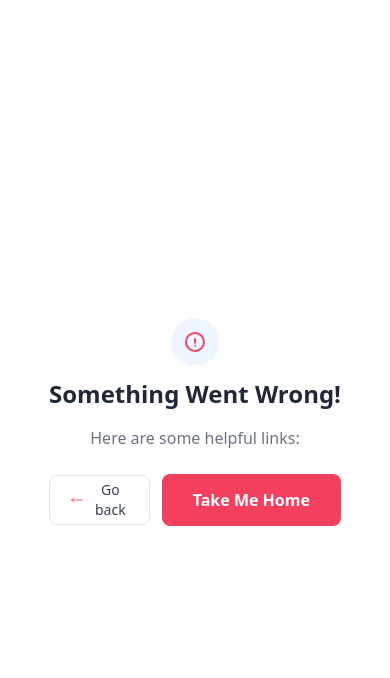
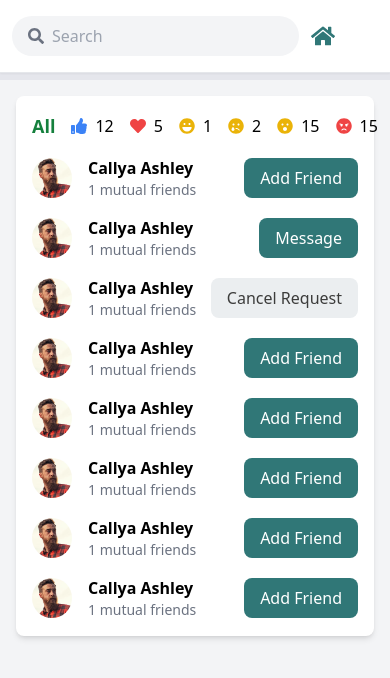
Before and after one commit to riaz9191/Quantum-Possibilities-Social-Media, a React (Vite) app in the folder frontend/: page /view-all-reaction in a window 390 px wide. Shown: the top 678 px of the page. Built offline with nearby package versions, Linux system fonts and the light colour scheme.

Commit message:
login page responsive

```diff
--- a/frontend/src/components/Shared/Newsfeed/Post.jsx
+++ b/frontend/src/components/Shared/Newsfeed/Post.jsx
@@ -1,7 +1,18 @@
-import React, { useState } from 'react';
-import { FaThumbsUp, FaComment, FaShare, FaEllipsisH, FaLaugh, FaHeart, FaThumbsUp as FaThumbsUpFilled, FaClosedCaptioning, FaCrosshairs } from 'react-icons/fa';
-import profileImg from '../../../assets/images/posts/post1.png';
-import postImg from '../../../assets/images/user/profile.jpg';
+import React, { useState } from "react";
+import {
+  FaThumbsUp,
+  FaComment,
+  FaShare,
+  FaEllipsisH,
+  FaLaugh,
+  FaHeart,
+  FaThumbsUp as FaThumbsUpFilled,
+  FaClosedCaptioning,
+  FaCrosshairs,
+} from "react-icons/fa";
+import profileImg from "../../../assets/images/posts/post1.png";
+import postImg from "../../../assets/images/user/profile.jpg";
+import { Link } from "react-router-dom";
 
 const Post = () => {
   const [showReactions, setShowReactions] = useState(false);
@@ -10,22 +21,22 @@ const Post = () => {
   const [comments, setComments] = useState([
     {
       id: 1,
-      name: 'Nafijul Islam',
-      text: 'Lorem ipsum dolor sit amet, consectetur adipiscing elit.',
+      name: "Nafijul Islam",
+      text: "Lorem ipsum dolor sit amet, consectetur adipiscing elit.",
       replies: [
         {
           id: 1,
-          name: 'Brooklyn Simmons',
-          text: 'Lorem ipsum dolor sit amet, consectetur adipiscing elit.'
-        }
-      ]
+          name: "Brooklyn Simmons",
+          text: "Lorem ipsum dolor sit amet, consectetur adipiscing elit.",
+        },
+      ],
     },
     {
       id: 2,
-      name: 'Leslie Alexander',
-      text: 'Lorem ipsum dolor sit amet, consectetur adipiscing elit.',
-      replies: []
-    }
+      name: "Leslie Alexander",
+      text: "Lorem ipsum dolor sit amet, consectetur adipiscing elit.",
+      replies: [],
+    },
   ]);
 
   const handleShowMoreComments = () => {
@@ -45,32 +56,45 @@ const Post = () => {
     <div className="bg-white p-4 shadow-md rounded-lg mb-4 mt-4">
       <div className="flex items-center justify-between mb-4">
         <div className="flex items-center">
-          <img src={profileImg} alt="Profile" className="w-10 h-10 rounded-full mr-2" />
+          <img
+            src={profileImg}
+            alt="Profile"
+            className="w-10 h-10 rounded-full mr-2"
+          />
           <div>
             <p className="font-semibold">Memes Group</p>
             <p className="text-gray-500 text-sm">1h</p>
           </div>
         </div>
-        <div className='flex gap-4'>
+        <div className="flex gap-4">
           <FaEllipsisH />
           <FaCrosshairs />
         </div>
       </div>
       <img src={postImg} alt="Post" className="w-full rounded-lg mb-4" />
       <div className="flex items-center justify-between mb-2">
+        <Link to='/view-all-reaction'>
           <div className="flex items-center space-x-2">
             <span>{reactions.length}</span>
-          {reactions.includes('like') && <FaThumbsUpFilled className="text-blue-500" />}
-          {reactions.includes('love') && <FaHeart className="text-red-500" />}
-          {reactions.includes('laugh') && <FaLaugh className="text-yellow-500" />}
+            {reactions.includes("like") && (
+              <FaThumbsUpFilled className="text-blue-500" />
+            )}
+            {reactions.includes("love") && <FaHeart className="text-red-500" />}
+            {reactions.includes("laugh") && (
+              <FaLaugh className="text-yellow-500" />
+            )}
           </div>
+        </Link>
         <div className="flex items-center space-x-4">
           <span>39 Comments</span>
           <span>30 Shares</span>
         </div>
       </div>
       <div className="flex justify-around border-t border-b py-2 relative">
-        <button className="flex items-center space-x-1" onClick={handleShowReactions}>
+        <button
+          className="flex items-center space-x-1"
+          onClick={handleShowReactions}
+        >
           <FaThumbsUp />
           <span>Like</span>
         </button>
@@ -84,17 +108,28 @@ const Post = () => {
         </button>
         {showReactions && (
           <div className="absolute bottom-12 left-0 flex space-x-2 bg-white p-2 shadow-lg rounded-lg">
-            <button onClick={() => handleReaction('like')}><FaThumbsUp className="text-blue-500" /></button>
-            <button onClick={() => handleReaction('love')}><FaHeart className="text-red-500" /></button>
-            <button onClick={() => handleReaction('laugh')}><FaLaugh className="text-yellow-500" /></button>
+            <button onClick={() => handleReaction("like")}>
+              <FaThumbsUp className="text-blue-500" />
+            </button>
+            <button onClick={() => handleReaction("love")}>
+              <FaHeart className="text-red-500" />
+            </button>
+            <button onClick={() => handleReaction("laugh")}>
+              <FaLaugh className="text-yellow-500" />
+            </button>
           </div>
         )}
       </div>
       <div className="mt-2">
-        {showMoreComments ? comments.map(comment => (
+        {showMoreComments ? (
+          comments.map((comment) => (
             <div key={comment.id} className="mb-2">
               <div className="flex items-center space-x-2">
-              <img src={profileImg} alt="User" className="w-8 h-8 rounded-full" />
+                <img
+                  src={profileImg}
+                  alt="User"
+                  className="w-8 h-8 rounded-full"
+                />
                 <div>
                   <p className="font-semibold">{comment.name}</p>
                   <p className="text-sm">{comment.text}</p>
@@ -107,10 +142,23 @@ const Post = () => {
               </div>
               {comment.replies.length > 0 && (
                 <div className="ml-10 mt-2">
-                <button className="text-sm text-gray-500" onClick={() => setShowMoreComments(!showMoreComments)}>View 1 Reply</button>
-                {showMoreComments && comment.replies.map(reply => (
-                  <div key={reply.id} className="flex items-center space-x-2 mt-2">
-                    <img src={profileImg} alt="User" className="w-8 h-8 rounded-full" />
+                  <button
+                    className="text-sm text-gray-500"
+                    onClick={() => setShowMoreComments(!showMoreComments)}
+                  >
+                    View 1 Reply
+                  </button>
+                  {showMoreComments &&
+                    comment.replies.map((reply) => (
+                      <div
+                        key={reply.id}
+                        className="flex items-center space-x-2 mt-2"
+                      >
+                        <img
+                          src={profileImg}
+                          alt="User"
+                          className="w-8 h-8 rounded-full"
+                        />
                         <div>
                           <p className="font-semibold">{reply.name}</p>
                           <p className="text-sm">{reply.text}</p>
@@ -120,8 +168,14 @@ const Post = () => {
                 </div>
               )}
             </div>
-        )) : (
-          <button className="text-sm text-gray-500" onClick={handleShowMoreComments}>View more comments</button>
+          ))
+        ) : (
+          <button
+            className="text-sm text-gray-500"
+            onClick={handleShowMoreComments}
+          >
+            View more comments
+          </button>
         )}
       </div>
       <div className="flex items-center mt-4">
--- /dev/null
+++ b/frontend/src/components/Shared/Newsfeed/ViewReaction.jsx
@@ -0,0 +1,81 @@
+import React from 'react';
+import { FaThumbsUp, FaHeart, FaLaugh, FaSadTear, FaSurprise, FaAngry } from 'react-icons/fa';
+import userImg1 from '../../../assets/images/user/user1.png'; // Replace with your user image path
+import userImg2 from '../../../assets/images/user/user1.png'; // Replace with your user image path
+import userImg3 from '../../../assets/images/user/user1.png'; // Replace with your user image path
+
+const reactions = [
+  { id: 1, name: 'Callya Ashley', mutualFriends: 1, action: 'Add Friend', image: userImg1 },
+  { id: 2, name: 'Callya Ashley', mutualFriends: 1, action: 'Message', image: userImg2 },
+  { id: 3, name: 'Callya Ashley', mutualFriends: 1, action: 'Cancel Request', image: userImg3 },
+  { id: 4, name: 'Callya Ashley', mutualFriends: 1, action: 'Add Friend', image: userImg1 },
+  { id: 5, name: 'Callya Ashley', mutualFriends: 1, action: 'Add Friend', image: userImg2 },
+  { id: 6, name: 'Callya Ashley', mutualFriends: 1, action: 'Add Friend', image: userImg3 },
+  { id: 7, name: 'Callya Ashley', mutualFriends: 1, action: 'Add Friend', image: userImg1 },
+  { id: 8, name: 'Callya Ashley', mutualFriends: 1, action: 'Add Friend', image: userImg2 },
+];
+
+const ViewAllReactions = () => {
+  return (
+    <div className="min-h-screen p-4 bg-gray-100">
+      <div className="bg-white p-4 rounded-lg shadow-md">
+        {/* Reaction Header */}
+        <div className="flex items-center justify-between mb-4">
+          <div className="flex items-center space-x-4">
+            <h2 className="text-lg font-bold text-green-700">All</h2>
+            <div className="flex items-center space-x-2">
+              <FaThumbsUp className="text-blue-500" />
+              <span>12</span>
+            </div>
+            <div className="flex items-center space-x-2">
+              <FaHeart className="text-red-500" />
+              <span>5</span>
+            </div>
+            <div className="flex items-center space-x-2">
+              <FaLaugh className="text-yellow-500" />
+              <span>1</span>
+            </div>
+            <div className="flex items-center space-x-2">
+              <FaSadTear className="text-yellow-500" />
+              <span>2</span>
+            </div>
+            <div className="flex items-center space-x-2">
+              <FaSurprise className="text-yellow-500" />
+              <span>15</span>
+            </div>
+            <div className="flex items-center space-x-2">
+              <FaAngry className="text-red-500" />
+              <span>15</span>
+            </div>
+          </div>
+        </div>
+        <ul className="space-y-4">
+          {reactions.map((reaction) => (
+            <li key={reaction.id} className="flex items-center justify-between">
+              <div className="flex items-center">
+                <img src={reaction.image} alt={reaction.name} className="w-10 h-10 rounded-full mr-4" />
+                <div>
+                  <p className="font-semibold">{reaction.name}</p>
+                  <p className="text-gray-500 text-sm">{reaction.mutualFriends} mutual friends</p>
+                </div>
+              </div>
+              <div>
+                {reaction.action === 'Add Friend' && (
+                  <button className="bg-[#307777] text-white px-4 py-2 rounded-lg">Add Friend</button>
+                )}
+                {reaction.action === 'Message' && (
+                  <button className="bg-[#307777] text-white px-4 py-2 rounded-lg">Message</button>
+                )}
+                {reaction.action === 'Cancel Request' && (
+                  <button className="bg-[#EBEEF0] text-[#3C3C3B] px-4 py-2 rounded-lg">Cancel Request</button>
+                )}
+              </div>
+            </li>
+          ))}
+        </ul>
+      </div>
+    </div>
+  );
+};
+
+export default ViewAllReactions;
--- a/frontend/src/components/Shared/Story/PhotoStory.jsx
+++ b/frontend/src/components/Shared/Story/PhotoStory.jsx
@@ -29,9 +29,9 @@ const PhotoStory = () => {
   };
 
   return (
-    <div className="flex h-screen bg-gray-200">
+    <div className="md:flex h-screen bg-gray-200 ">
       {/* Left Side */}
-      <div className="w-1/4 bg-white p-6 border-r border-gray-200 flex flex-col justify-between">
+      <div className="w-1/4 bg-white p-6 border-r border-gray-200 md:flex flex-col justify-between hidden ">
         <div>
           <h1 className="text-2xl font-bold mb-4">Create Your Story</h1>
           <div className="mb-6">
@@ -83,8 +83,8 @@ const PhotoStory = () => {
       </div>
 
       {/* Right Side */}
-      <div className="w-3/4 flex justify-center items-center bg-gray-100 p-10">
-        <div className="bg-white rounded-lg shadow-lg p-10 w-10/12 max-w-8xl">
+      <div className="md:w-3/4 flex justify-center items-center bg-gray-100 p-10">
+        <div className="bg-white rounded-lg shadow-lg p-10 md:w-10/12 max-w-8xl">
           <h2 className="text-xl font-bold mb-6 text-center">Preview</h2>
           <div className="relative flex justify-center items-center h-[500px] bg-gray-50 rounded-lg border border-gray-300 py-10 my-10">
             {!selectedImage ? (
--- a/frontend/src/components/Shared/Story/Story.jsx
+++ b/frontend/src/components/Shared/Story/Story.jsx
@@ -9,7 +9,7 @@ const Story = () => {
   return (
     <div className="flex h-[91vh]">
       {/* Left Side */}
-      <div className="w-3/12 bg-white p-6 border-r border-gray-200 flex flex-col justify-between">
+      <div className="w-3/12 bg-white p-6 border-r border-gray-200 md:flex flex-col justify-between hidden ">
         <div>
           <h1 className="text-2xl font-bold mb-4">Create Your Story</h1>
           <div className="mb-6">
@@ -49,13 +49,13 @@ const Story = () => {
       </div>
 
       {/* Right Side */}
-      <div className="w-3/4 flex justify-center items-center bg-gray-100">
-        <div className="bg-white rounded-lg shadow-lg p-10 w-9/12 max-w-7xl">
+      <div className="md:w-3/4 flex justify-center items-center bg-gray-100">
+        <div className="bg-white rounded-lg shadow-lg p-10 md:w-9/12 max-w-7xl">
           <h2 className="text-xl font-bold mb-6 text-center">Select Story Type</h2>
           <div className="flex space-x-6 justify-center">
           <Link to='/create-photo-story'>
             <div className="flex-1 flex flex-col items-center justify-center bg-gradient-to-r from-pink-500 to-red-500 rounded-lg p-6 text-white cursor-pointer h-[440px]">
-              <div className="bg-white text-[#307777] p-4 rounded-full mb-4">
+              <div className="bg-white text-[#307777] p-4 rounded-full mb-4 ">
                 <GrGallery className="text-4xl" />
               </div>
               <span className="text-lg">Create Your Photo Story</span>
--- a/frontend/src/pages/Login/Login.jsx
+++ b/frontend/src/pages/Login/Login.jsx
@@ -2,23 +2,23 @@ import React from 'react';
 
 const LoginPage = () => {
   return (
-    <div className="min-h-screen flex bg-[#0B3243] p-10">
+    <div className="min-h-screen md:flex bg-[#0B3243] md:p-10">
       {/* Left section */}
-      <div className="w-1/2  text-white p-16 flex flex-col justify-center">
+      <div className="md:w-1/2  text-white p-6 md:p-16 md:flex md:flex-col justify-center">
         <h1 className="text-5xl font-bold mb-6">Welcome to the first decentralised Social Network in the world</h1>
         <p className="text-lg mb-6">
           We are the only decentralised social network that gives opportunity to monetise your time
           even if you are a normal user who doesn’t create any content and use the earning to buy
           any service or goods from the native marketplace.
         </p>
-        <button className="bg-[#307777] w-1/4 text-white py-2 px-4 rounded-lg text-lg hover:bg-green-700 transition duration-200">
+        <button className="bg-[#307777] md:w-1/4 text-white py-2 px-4 rounded-lg text-lg hover:bg-green-700 transition duration-200">
           Register Now!
         </button>
       </div>
 
       {/* Right section */}
-      <div className="w-1/2  flex items-center justify-center">
-        <div className="bg-white p-8 rounded-lg shadow-lg w-full max-w-md">
+      <div className="md:w-1/2 p-4 flex items-center justify-center">
+        <div className="bg-white p-8 rounded-lg shadow-lg w-full md:max-w-md">
           <h2 className="text-2xl font-bold mb-6 text-center">Login to your Account</h2>
           <form>
             <div className="mb-4">
--- a/frontend/src/pages/SignUp/SignUp.jsx
+++ b/frontend/src/pages/SignUp/SignUp.jsx
@@ -2,9 +2,9 @@ import React from 'react';
 
 const SignupPage = () => {
   return (
-    <div className="min-h-screen flex bg-[#0B3243] p-10">
+    <div className="min-h-screen md:flex bg-[#0B3243] md:p-10">
       {/* Left section */}
-      <div className="w-1/2 text-white p-16 flex flex-col justify-center">
+      <div className="md:w-1/2 text-white p-6 md:p-16 flex flex-col justify-center">
         <h1 className="text-5xl font-bold mb-6">Welcome to the first decentralised Social Network in the world</h1>
         <p className="text-lg mb-6">
           We are the only decentralised social network that gives opportunity to monetise your time
@@ -17,8 +17,8 @@ const SignupPage = () => {
       </div>
 
       {/* Right section */}
-      <div className="w-1/2 flex items-center justify-center">
-        <div className="bg-white p-8 rounded-lg shadow-lg w-full max-w-md">
+      <div className="md:w-1/2 p-6 flex items-center justify-center">
+        <div className="bg-white p-8 rounded-lg shadow-lg w-full md:max-w-md">
           <h2 className="text-2xl font-bold mb-6 text-center">Register your Account</h2>
           <form>
             <div className="mb-4">
--- a/frontend/src/routes/Routes.jsx
+++ b/frontend/src/routes/Routes.jsx
@@ -7,6 +7,7 @@ import SignUp from '../pages/SignUp/SignUp'
 import Story from '../components/Shared/Story/Story'
 import PhotoStory from '../components/Shared/Story/PhotoStory'
 import StoryView from '../components/Shared/Story/StoryView'
+import ViewAllReactions from '../components/Shared/Newsfeed/ViewReaction'
 
 export const router = createBrowserRouter([
   {
@@ -30,6 +31,10 @@ export const router = createBrowserRouter([
         path: '/view-photo-story',
         element: <StoryView />,
       },
+      {
+        path: '/view-all-reaction',
+        element: <ViewAllReactions />,
+      },
     ],
   },
   { path: '/login', element: <Login /> },
```
Lines whose indentation alone changed are shown as unchanged.
